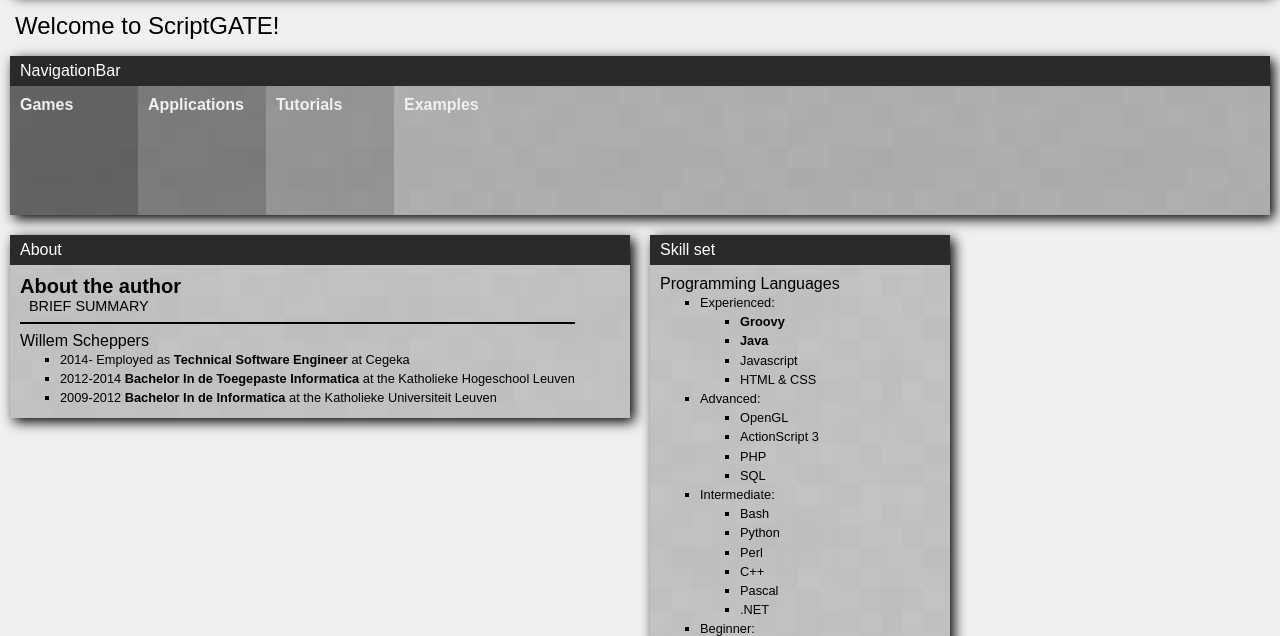
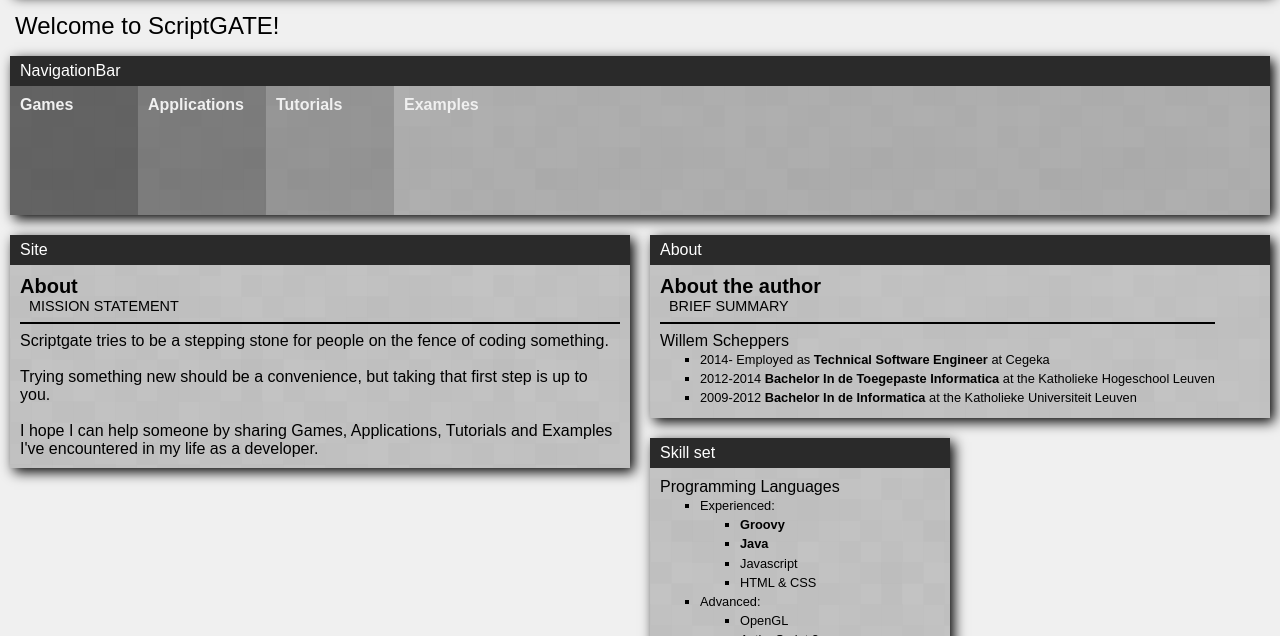
Before and after one commit to Scriptgate/site, a plain HTML site: page src/website/html/site.html in a window 1280 px wide. Shown: the part 146-782 px from the top of the page. Drawn offline with Linux system fonts and the light colour scheme; files whose address does not match are found by name.

Commit message:
added summary

```diff
--- a/src/website/html/site.html
+++ b/src/website/html/site.html
@@ -37,14 +37,31 @@
 
 <div id="container">
     <div class="panel p2">
+        <div class="panelheader">Site</div>
+        <div class="innerpanel">
+            <h2>About</h2>
+            <h3>Mission statement</h3>
+            <hr/>
+            <p>
+                Scriptgate tries to be a stepping stone for people on the fence of coding something.<br/><br/>
+
+                Trying something new should be a convenience, but taking that first step is up to you.<br/><br/>
+                I hope I can help someone by sharing Games, Applications, Tutorials and Examples I've encountered in my
+                life as a developer.
+            </p>
+        </div>
+    </div>
+    <div class="panel p2">
         <div class="panelheader">About</div>
         <div class="innerpanel">
-                <h2>About the author</h2><h3>Brief summary</h3><hr/>
+            <h2>About the author</h2>
+            <h3>Brief summary</h3>
+            <hr/>
             <p>Willem Scheppers</p>
             <ul>
                 <li>2014- Employed as <b>Technical Software Engineer</b> at Cegeka</li>
                 <li>2012-2014 <b>Bachelor In de Toegepaste Informatica</b> at the Katholieke Hogeschool Leuven</li>
-                    <li>2009-2012 <b>Bachelor In de Informatica</b>            at the Katholieke Universiteit Leuven</li>
+                <li>2009-2012 <b>Bachelor In de Informatica</b> at the Katholieke Universiteit Leuven</li>
             </ul>
         </div>
     </div>
```
Lines whose indentation alone changed are shown as unchanged.
